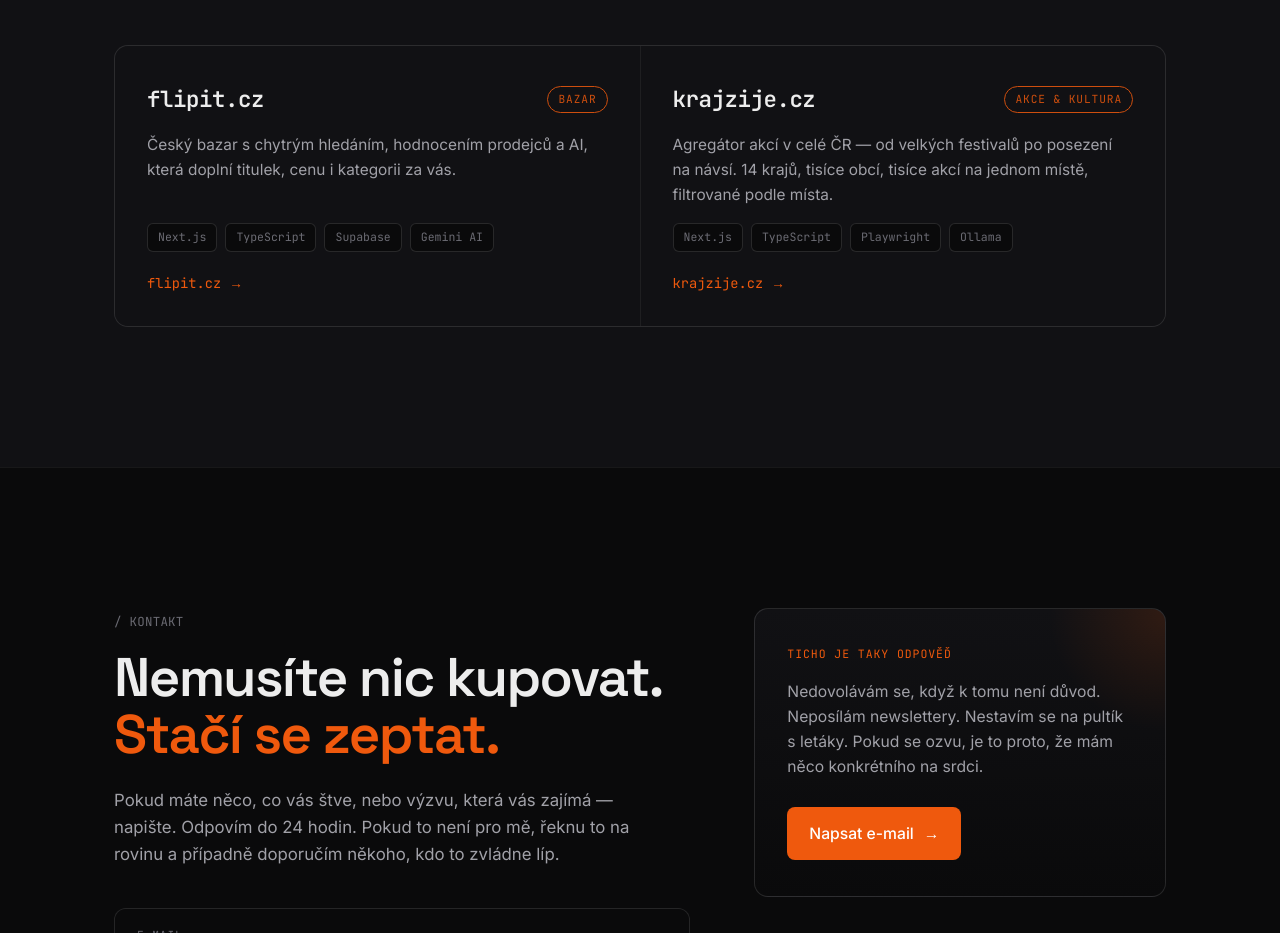
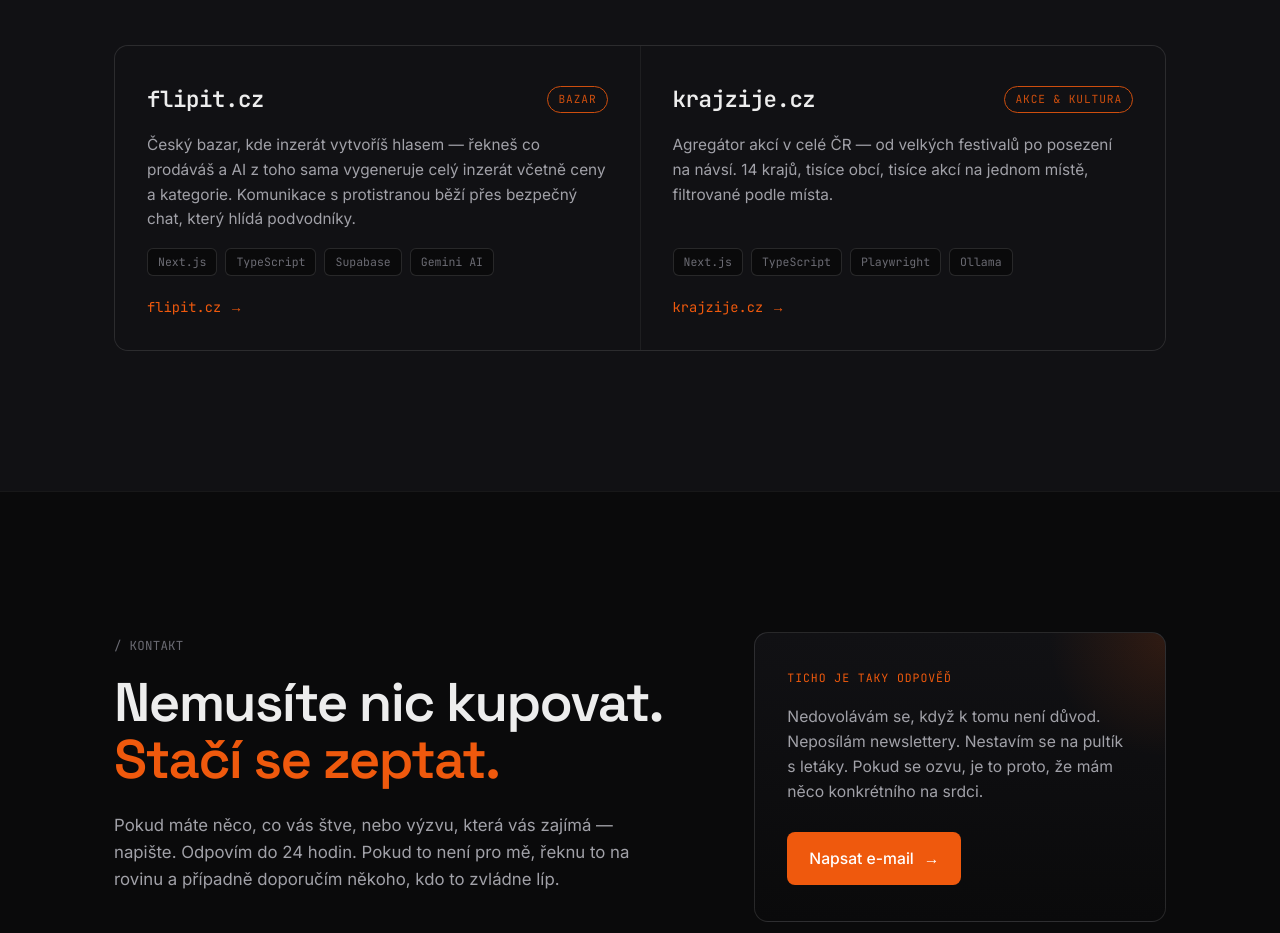
Before and after one commit to chofiz/hofix.cz, a Next.js app: page / in a window 1280 px wide. Shown: the part 3160-4093 px from the top of the page. Built offline with nearby package versions, Linux system fonts and the light colour scheme.

Commit message:
fix: rewrite flipit description — voice-created listings + scam-safe chat

```diff
--- a/app/page.tsx
+++ b/app/page.tsx
@@ -69,7 +69,7 @@
     name: "flipit.cz",
     url: "https://flipit.cz",
     tag: "Bazar",
-    desc: "Český bazar s chytrým hledáním, hodnocením prodejců a AI, která doplní titulek, cenu i kategorii za vás.",
+    desc: "Český bazar, kde inzerát vytvoříš hlasem — řekneš co prodáváš a AI z toho sama vygeneruje celý inzerát včetně ceny a kategorie. Komunikace s protistranou běží přes bezpečný chat, který hlídá podvodníky.",
     tech: ["Next.js", "TypeScript", "Supabase", "Gemini AI"],
   },
   {
```
